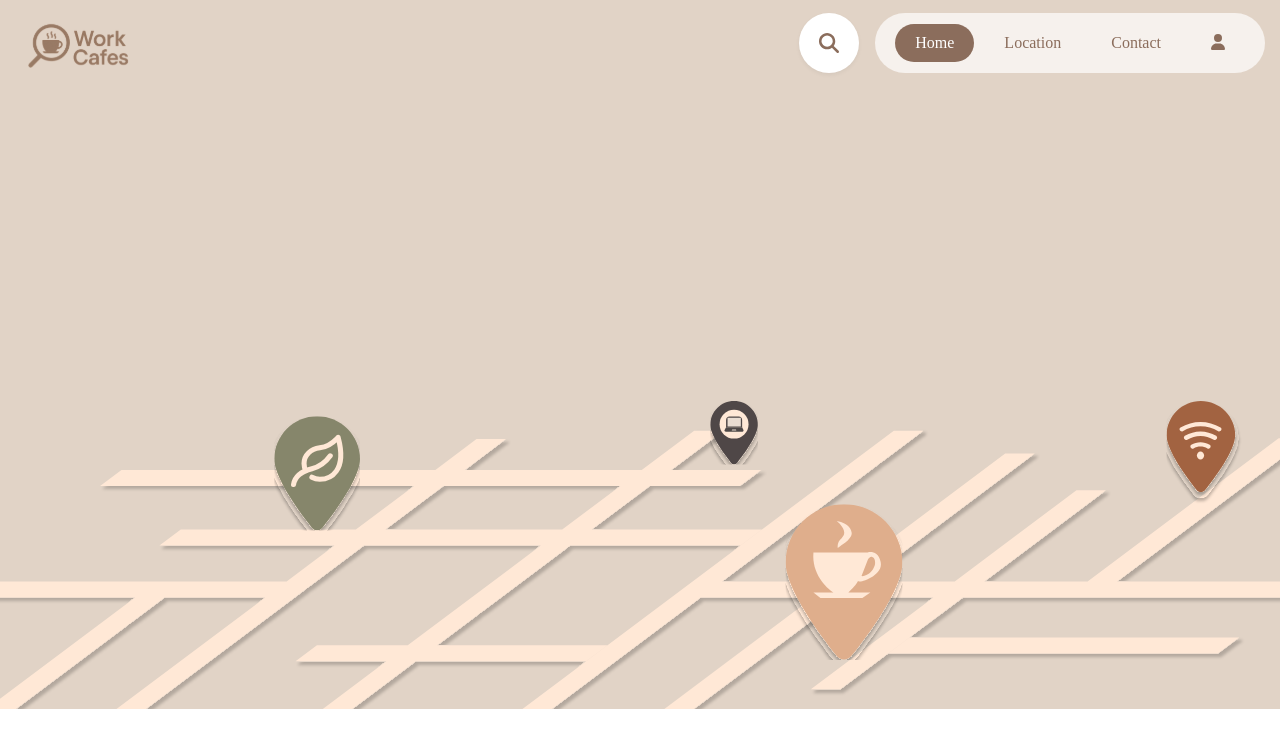
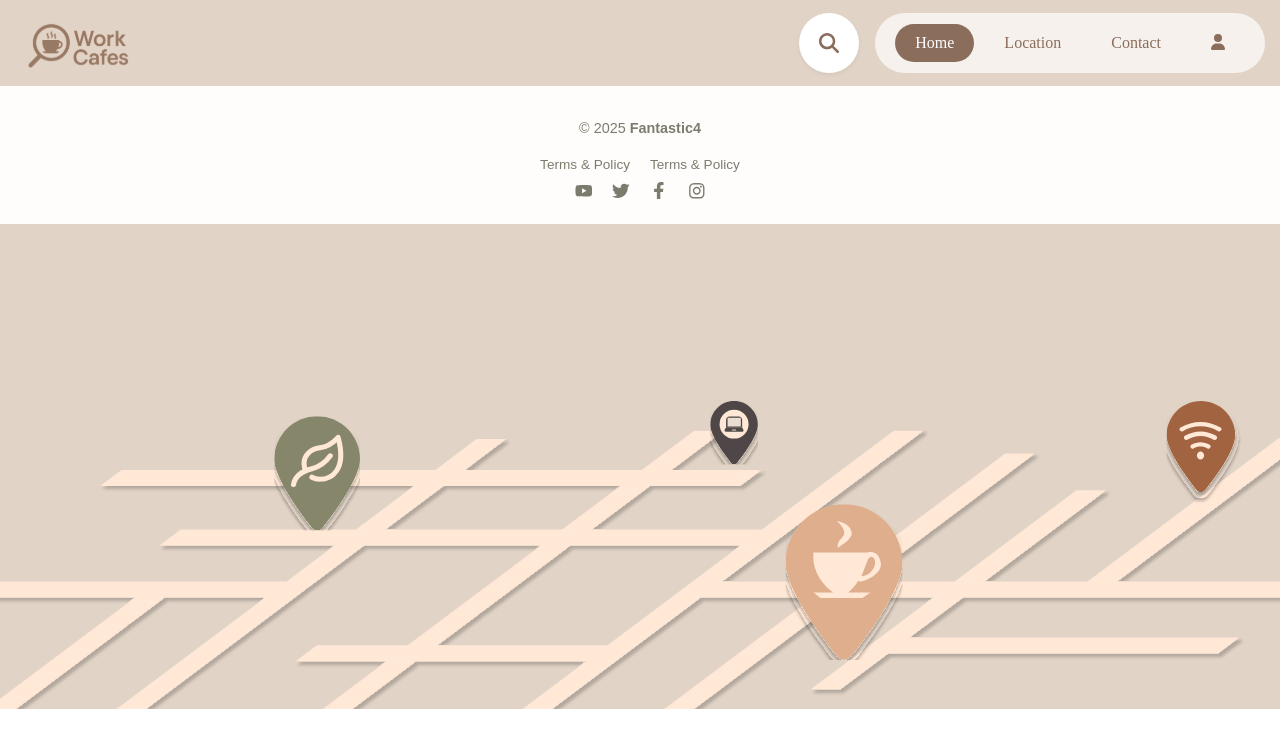
Before and after one commit to Aiimaar/FantasticGroup, a React (Vite) app in the folder frontend/: page / in a window 1280 px wide. Shown: the top 748 px of the page. Built offline with nearby package versions, Linux system fonts and the light colour scheme.

Commit message:
Footer ready

```diff
--- a/frontend/package.json
+++ b/frontend/package.json
@@ -16,6 +16,7 @@
     "axios": "^1.8.4",
     "react": "^19.0.0",
     "react-dom": "^19.0.0",
+    "react-icons": "^5.5.0",
     "react-router-dom": "^7.4.1",
     "styled-components": "^6.1.17"
   },
--- a/frontend/src/App.jsx
+++ b/frontend/src/App.jsx
@@ -6,6 +6,7 @@ import FrontPage from "./pages/homepage/frontpage";
 
 // Components
 import Navigation from "./components/NavigationBar/navigation";
+import Footer from "./components/Footer/footer";
 
 
 
@@ -17,6 +18,7 @@ function App() {
         <Route path="/contact-form" element={<ContactForm />} />
         <Route path="/" element={<FrontPage />} />
       </Routes>
+      <Footer />
     </>
   );
 };
--- /dev/null
+++ b/frontend/src/components/Footer/footer.css
@@ -0,0 +1,50 @@
+.footer-container {
+    background-color: #fffdfb;
+    padding: 20px;
+    font-family: sans-serif;
+    color: #7c7c6e;
+    text-align: center;
+  }
+
+  .footer-top {
+    display: flex;
+    flex-direction: column;
+    align-items: center;
+    gap: 6px;
+  }
+
+  .footer-copy {
+    font-size: 0.9rem;
+  }
+
+  .footer-links {
+    display: flex;
+    gap: 20px;
+    font-size: 0.85rem;
+  }
+
+  .footer-link {
+    color: #7c7c6e;
+    text-decoration: none;
+  }
+
+  .footer-link:hover {
+    text-decoration: underline;
+  }
+
+  .footer-icons {
+    display: flex;
+    justify-content: center;
+    gap: 20px;
+    margin-top: 10px;
+    font-size: 1.1rem;
+  }
+
+  .footer-icon {
+    color: #7c7c6e;
+    transition: color 0.3s ease;
+  }
+
+  .footer-icon:hover {
+    color: #8b5e3c;
+  }
--- /dev/null
+++ b/frontend/src/components/Footer/footer.jsx
@@ -0,0 +1,24 @@
+import "./footer.css";
+import { FaYoutube, FaTwitter, FaFacebookF, FaInstagram } from "react-icons/fa";
+
+const Footer = () => {
+  return (
+    <footer className="footer-container">
+      <div className="footer-top">
+        <p className="footer-copy">© 2025 <strong>Fantastic4</strong></p>
+        <div className="footer-links">
+          <a href="#" className="footer-link">Terms & Policy</a>
+          <a href="#" className="footer-link">Terms & Policy</a>
+        </div>
+      </div>
+      <div className="footer-icons">
+        <a href="https://youtube.com" className="footer-icon"><FaYoutube /></a>
+        <a href="https://x.com" className="footer-icon"><FaTwitter /></a>
+        <a href="https://facebook.com" className="footer-icon"><FaFacebookF /></a>
+        <a href="https://instagram.com" className="footer-icon"><FaInstagram /></a>
+      </div>
+    </footer>
+  );
+};
+
+export default Footer;
```
Also changed, not shown: 1 other file (tests, documents, lock files or other folders).
